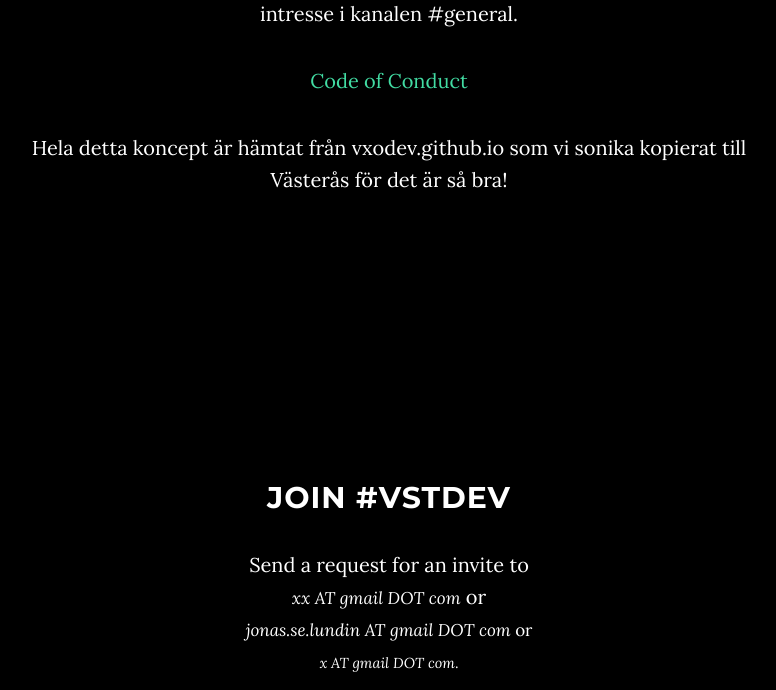
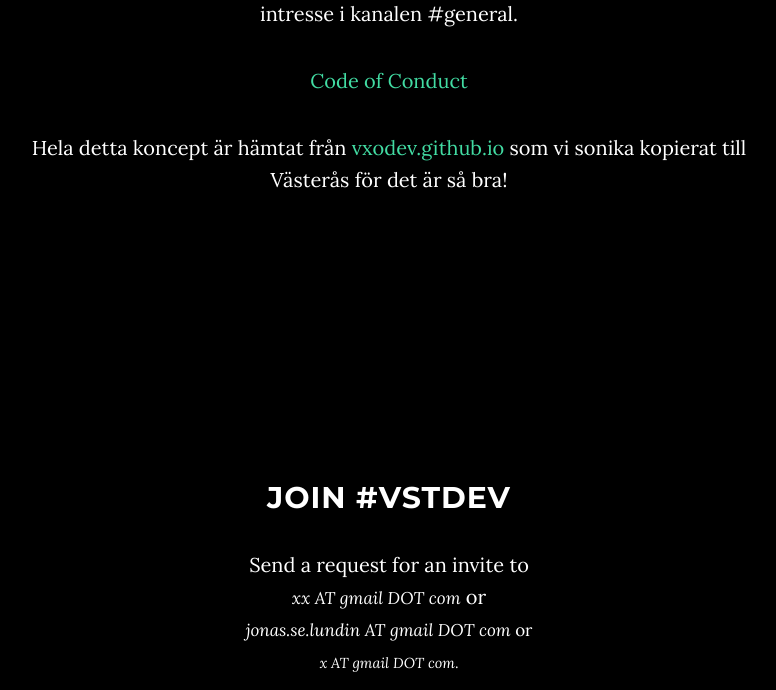
Before and after one commit to vstdev/vstdev.github.io, a plain HTML site: page index.html in a window 1280 px wide. Shown: the part 1900-2590 px from the top of the page, without its empty margins (251-1027 px from the left). Drawn offline with nearby package versions, Linux system fonts and the light colour scheme.

Commit message:
Update link

```diff
--- a/index.html
+++ b/index.html
@@ -100,7 +100,7 @@
 
                 <p><a href="https://api.slack.com/docs/community-code-of-conduct">Code of Conduct</a></p>
 
-                <p>Hela detta koncept är hämtat från vxodev.github.io som vi sonika kopierat till Västerås för det är så bra!</p>
+                <p>Hela detta koncept är hämtat från <a href="https://vxodev.github.io">vxodev.github.io</a> som vi sonika kopierat till Västerås för det är så bra!</p>
             </div>
         </div>
     </section>
```
